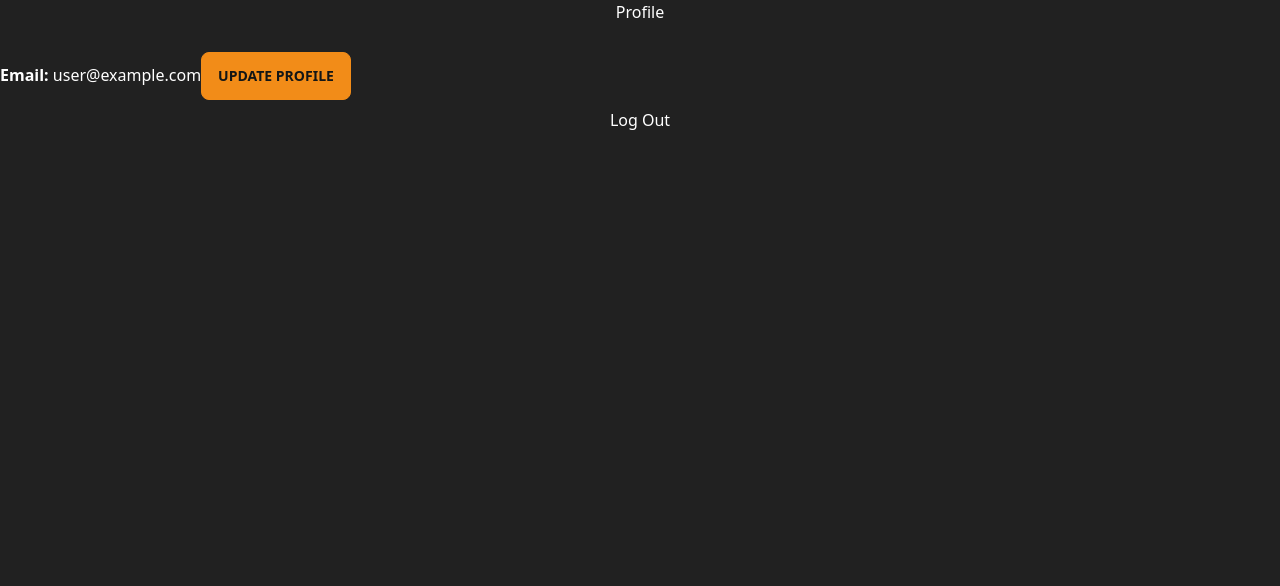
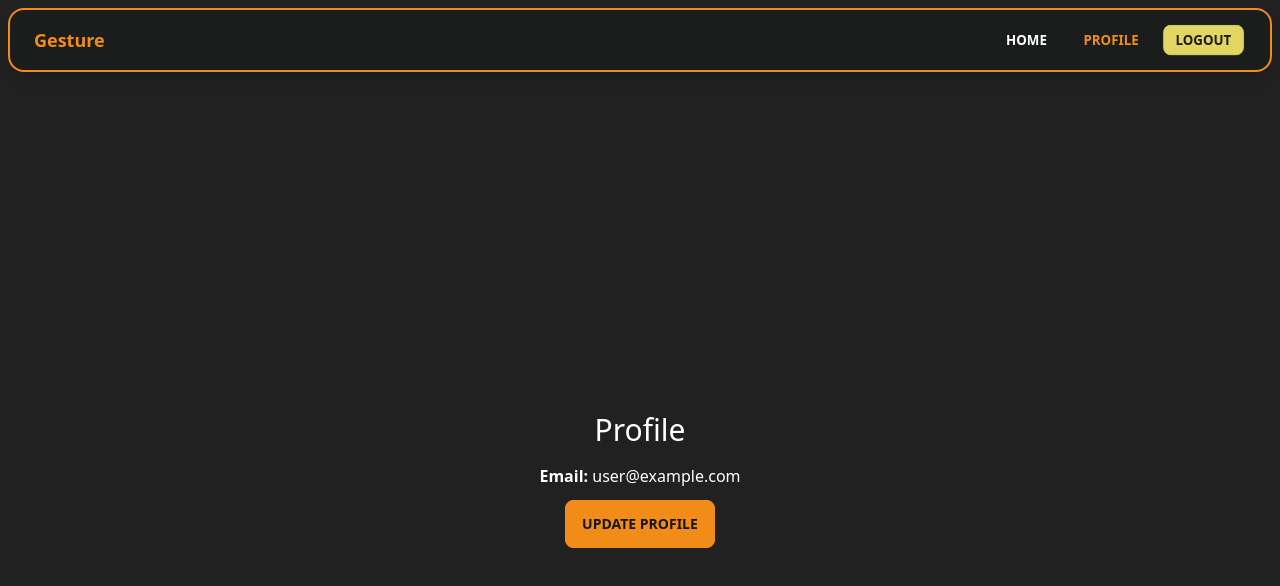
Before and after one commit to andytcodes/Gesture-Capstone, a React (Create React App) app: page / in a window 1280 px wide. Shown: the top 586 px of the page. Built offline with nearby package versions, Linux system fonts and the light colour scheme; no server answers; sample sign-in values are in the browser's storage.

Commit message:
fixed modal ui element and created login and register compenents

```diff
--- a/src/components/Dashboard.js
+++ b/src/components/Dashboard.js
@@ -21,20 +21,31 @@ export default function Dashboard() {
 
   return (
     <>
-      <div>
-        <div>
-          <h2 className="text-center mb-4">Profile</h2>
-          <strong>Email:</strong> {currentUser.email}
+      <div class="m-2 border-solid border-2 border-primary navbar mb-2 shadow-lg bg-neutral text-neutral-content rounded-box">
+        <div class="flex-1 px-2 mx-2">
+          <span class="text-lg font-bold text-primary">
+            Gesture
+          </span>
+        </div>
+        <div class="flex-none hidden px-2 mx-2 lg:flex">
+          <div class="flex items-stretch">
+            <a class="btn btn-ghost btn-sm rounded-btn mr-2">Home</a>
+            <a class="btn btn-ghost btn-sm rounded-btn text-primary mr-2">Profile</a>
+            <a class="btn btn-host btn-sm rounded-btn btn-warning mmr-2" variant="link" onClick={handleLogout}>Logout</a>
+          </div>
+        </div>
+      </div>
+      <div className="hero min-h-screen">
+        <div className="text-center">
+          <h2 className="mb-4 text-3xl">Profile</h2>
+          <strong>Email:</strong> {currentUser.email} <br/>
           <Link to="/update-profile" className="btn btn-primary w-100 mt-3">
             Update Profile
           </Link>
         </div>
       </div>
-      <div className="w-100 text-center mt-2">
-        <button variant="link" onClick={handleLogout}>
-          Log Out
-        </button>
-      </div>
+
+
     </>
   )
 }
--- a/src/components/LandingPage.js
+++ b/src/components/LandingPage.js
@@ -3,17 +3,13 @@ import ReactDOM from 'react-dom';
 import logo from '../images/landing_page/Gesture_Logo_05.png';
 import undrawSVG from '../images/landing_page/undraw_back_to_school_inwc.svg'
 import '../index.css';
+import Login from './Login';
+import Signup from './Signup';
 
 
 const LandingPage = () => {
 
   return(
-    // <div className="h-screen">
-    //   <div className="h-120p w-64 bg-lightAccent bg-opacity-20 absolute transform rotate-20 -left-9 -top-9"></div>
-    //   <div className="h-120p w-64 bg-lightAccent bg-opacity-20 absolute transform rotate-140 -left-9 -bottom-15"></div>
-    //   <img src={TreeSwingSVG} alt="Tree-Swing" className="absolute top-26 -left-13"/>
-    //   <img src={logo} alt="Gesture logo" className="pt-96 ml-24 w-18"/>
-    // </div>
 
     <div>
       <img src={logo} className="absolute w-32 ml-4 mt-4" alt="Gesture logo"/>
@@ -27,12 +23,13 @@ const LandingPage = () => {
                 <em className="text-primary"> Gesture</em>! 👋
           </h1>
           {/* Login Form */}
-          <a href="/login" className="btn btn-accent btn-wide mb-2" >Login</a>
+          {/* <a href="/login" className="btn btn-accent btn-wide mb-2" >Login</a> */}
+          <Login/>
 
           {/* Login Form End */}
           {/* Register Form */}
-          <a href="/Signup" className="link-primary block mb-10">Register</a>
-
+          {/* <a href="/Signup" className="link-primary block mb-10">Register</a> */}
+          <Signup/>
           {/* Register Form End */}
           {/* collapse content */}
           <div className="collapse collapse-arrow w-60 border rounded-box border-primary border-opacity-5 shadow-2xl" tabIndex="0">
--- a/src/components/Login.js
+++ b/src/components/Login.js
@@ -1,7 +1,7 @@
 import React, { useRef, useState } from "react"
 import { useAuth } from "../contexts/AuthContext"
 import { Link, useHistory } from "react-router-dom"
-import "../App.css"
+import "../index.css";
 
 export default function Login() {
   const emailRef = useRef()
@@ -29,8 +29,10 @@ export default function Login() {
   return (
     <>
     <div>
-      <div class="modal-box model App">
-          <h2 className="text-primary font-bold text-3xl" >Log In</h2>
+      <a href="#login-form" className="btn btn-accent btn-wide mb-2" >Login</a>
+          <div id="login-form" class="modal">
+            <div class="modal-box">
+          <h2 className="text-primary font-bold text-3xl" >Login</h2>
           {error && <alert variant="danger">{error}</alert>}
           {error && <alert variant="danger">{error}</alert>}
           <form onSubmit={handleSubmit}>
@@ -38,24 +40,25 @@ export default function Login() {
               <label class="label">
                 <label class="label-text">Email</label> <br/>
               </label>
-              <input class="input input-bordered input-primary" type="email" ref={emailRef} required />
+              <input placeholder="email" class="input input-bordered input-primary" type="email" ref={emailRef} required />
             </div>
             <div id="password" class="form-control">
               <label class="label">
                 <label class="label-text" >Password</label>
               </label>
-              <input class="input input-bordered input-primary" type="password" ref={passwordRef} required />
+              <input placeholder="password" class="input input-bordered input-primary mb-4" type="password" ref={passwordRef} required />
             </div>
             <Link to="/forgot-password" className="text-primary">Forgot Password?</Link>
             <div class="modal-action">
-              <button class="btn btn-primary" disabled={loading} variant="warning" className="w-100" type="submit">
-                Log In
+              <button class="btn btn-primary" disabled={loading} variant="warning" type="submit">
+                Login
               </button>
               <a href="/" class="btn">Close</a>
             </div>
           </form>
       </div>
     </div>
+    </div>
     </>
   )
 }
--- a/src/components/Signup.js
+++ b/src/components/Signup.js
@@ -34,30 +34,32 @@ export default function Signup() {
   return (
     <>
       <div>
-        <div class="modal-box App">
+        <a href="#register-form" className="link-primary block mb-10">Register</a>
+        <div id="register-form" class="modal">
+        <div class="modal-box">
           <h2 className="text-primary font-bold text-3xl">Sign Up</h2>
           {error && <alert variant="danger">{error}</alert>}
           <form onSubmit={handleSubmit}>
             <div id="email" class="form-control">
               <label class="label">
-              <label class="label-text">Email</label><br/>
+              <span class="label-text">Email</span>
               </label>
-              <input class="input input-bordered input-primary" type="email" ref={emailRef} required />
+              <input placeholder="email" class="input input-bordered input-primary" type="email" ref={emailRef} required />
             </div>
             <div id="password" class="form-control">
               <label class="label">
-              <label class="label-text">Password</label><br/>
+                <span class="label-text">Password</span>
               </label>
-              <input class="input input-bordered input-primary" type="password" ref={passwordRef} required />
+              <input placeholder="password" class="input input-bordered input-primary" type="password" ref={passwordRef} required />
             </div>
             <div id="password-confirm" class="form-control">
               <label class="label">
-              <label class="label-text">Password Confirmation</label> <br/>
+              <span class="label-text">Password Confirmation</span>
               </label>
-              <input class="input input-bordered input-primary" type="password" ref={passwordConfirmRef} required />
+              <input placeholder="confirm password" class="input input-bordered input-primary" type="password" ref={passwordConfirmRef} required />
             </div>
             <div class="modal-action" >
-            <button class="btn btn-primary" disabled={loading} className="w-100" type="submit">
+            <button class="btn btn-primary" disabled={loading} type="submit">
               Register
             </button>
             <a href="/" class="btn" >Close</a>
@@ -66,6 +68,7 @@ export default function Signup() {
           </form>
         </div>
       </div>
+      </div>
     </>
   )
 }
```
Also changed, not shown: package.json (+0 -91 lines), 1 other file (tests, documents, lock files or other folders).
